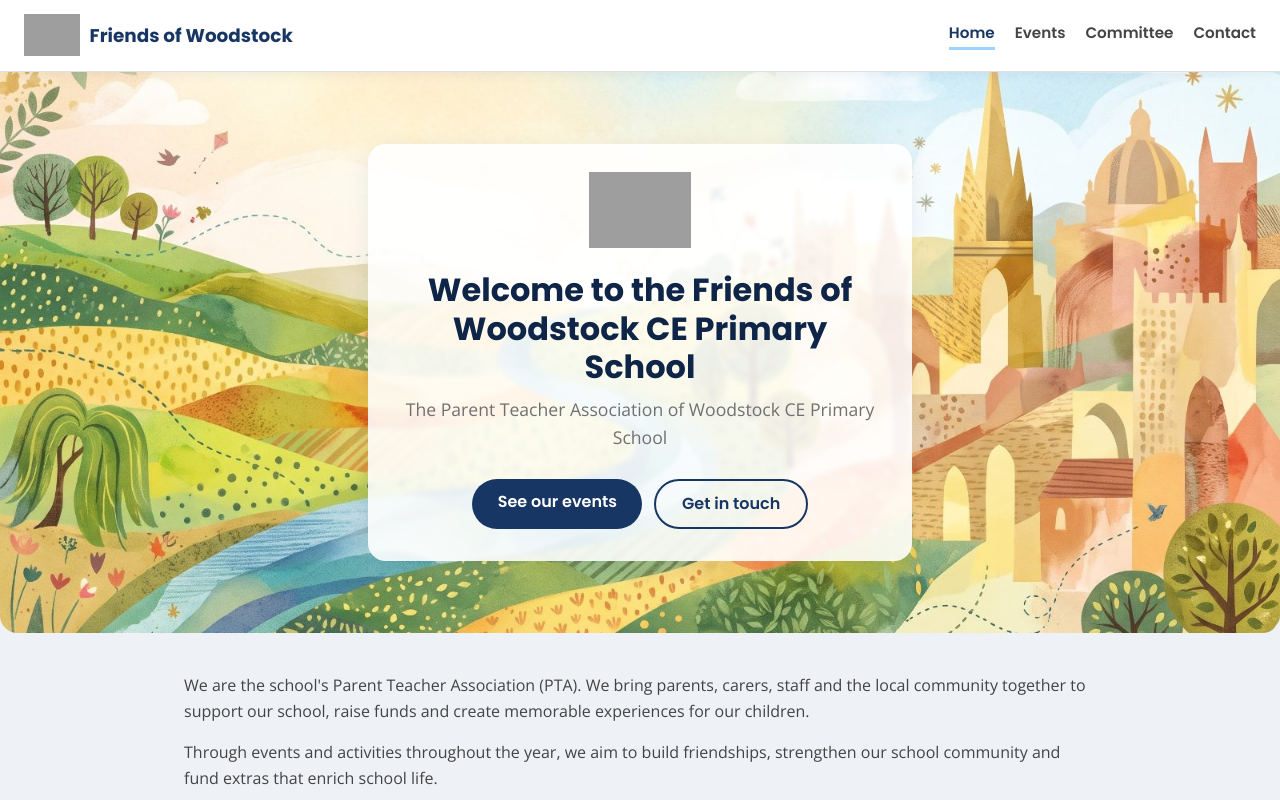
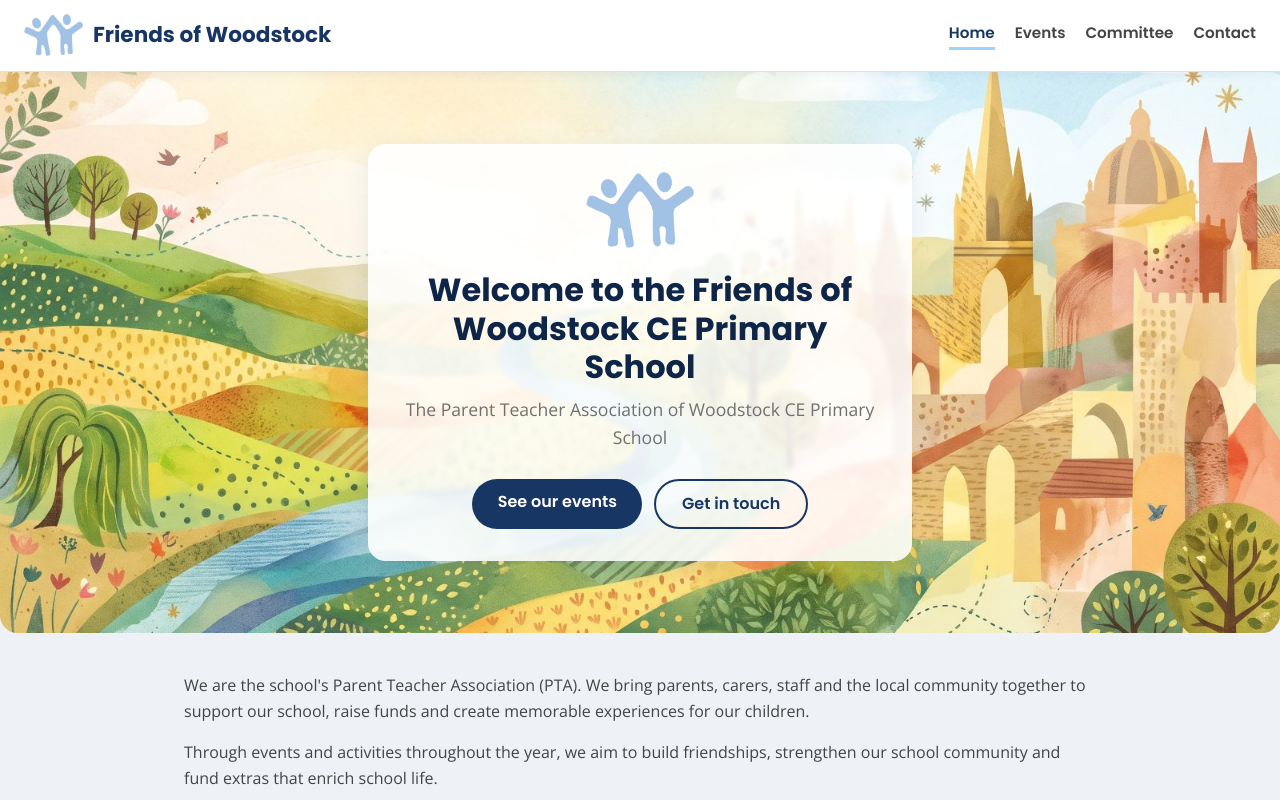
Before and after one commit to claidler/woodstock-pta, a React (Vite) app: page / in a window 1280 px wide. Shown: the top 800 px of the page. Built offline with nearby package versions, Linux system fonts and the light colour scheme; grey boxes are pictures that could not be loaded.

Commit message:
Enlarge header title and centre it on the logo artwork

```diff
--- a/src/styles.css
+++ b/src/styles.css
@@ -123,7 +123,7 @@ a {
   align-items: center;
   gap: 0.6rem;
   font-family: var(--font-headings);
-  font-size: 1.15rem;
+  font-size: 1.35rem;
   font-weight: 700;
   color: var(--colour-primary);
   text-decoration: none;
```
Also changed, not shown: public/fowp-logo.png (added).
